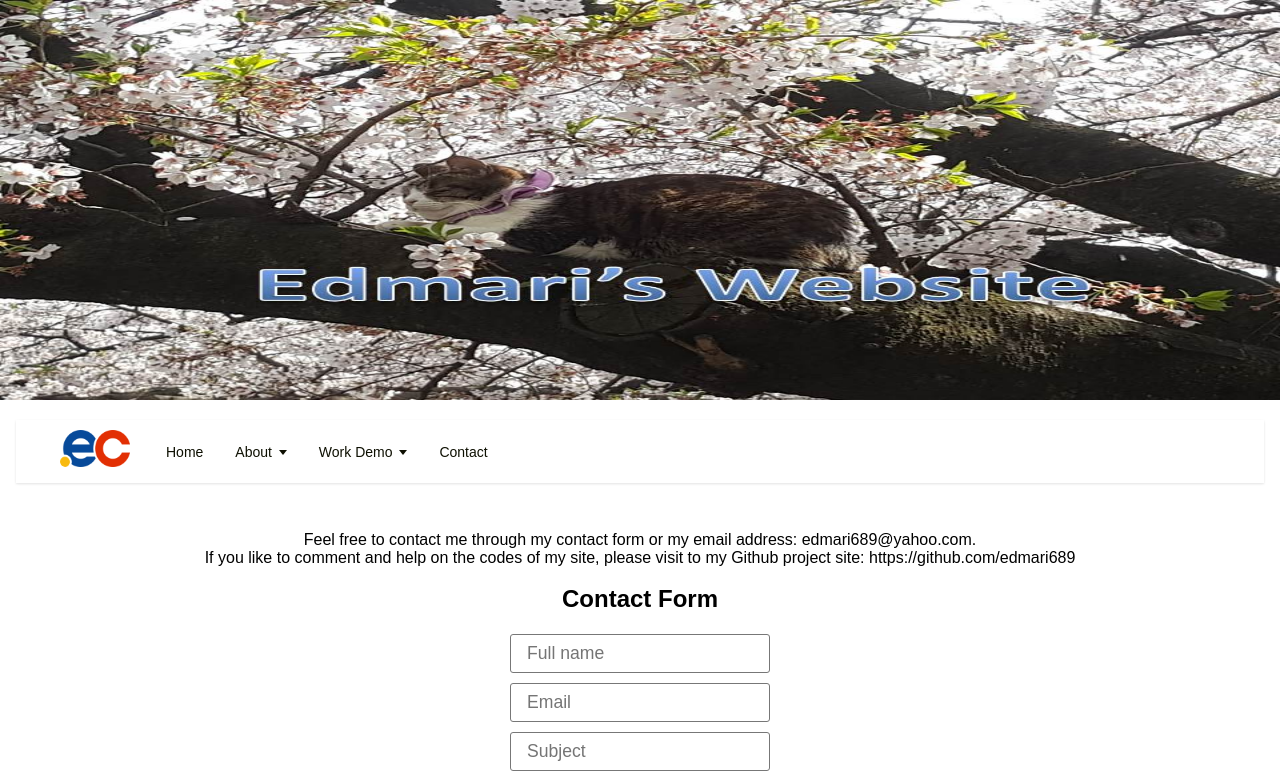
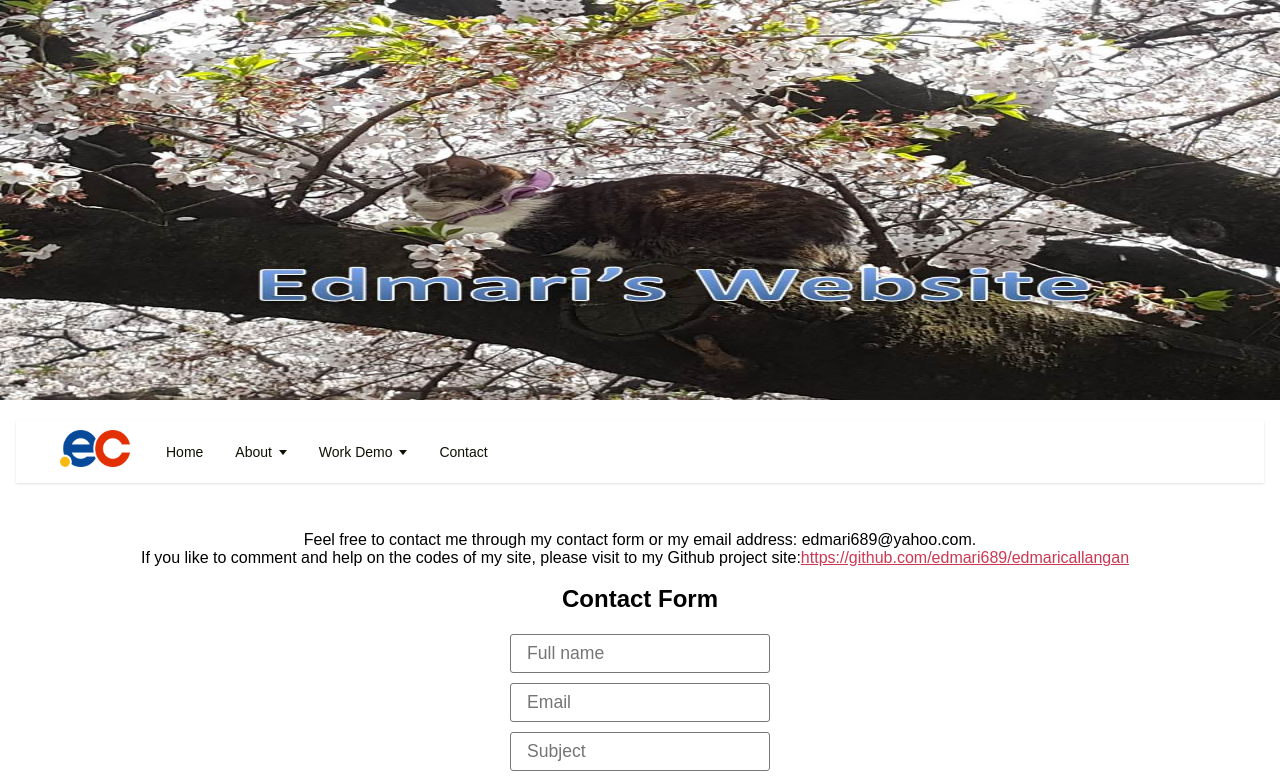
Before and after one commit to edmari689/edmaricallangan, a React (Create React App) app: page /contact in a window 1280 px wide. Shown: the top 779 px of the page. Built offline with nearby package versions, Linux system fonts and the light colour scheme.

Commit message:
Version 1.3.2 Edited the link text with URL address in the contact page

```diff
--- a/src/pages/Contact.js
+++ b/src/pages/Contact.js
@@ -1,4 +1,5 @@
 import {useRef, useState } from "react";
+import { Link } from "react-router-dom";
 import emailjs from '@emailjs/browser';
 import '../looks/contactForm.css';
 
@@ -44,7 +45,9 @@ export default function Contact () {
             <p>
                 Feel free to contact me through my contact form or my email address: edmari689@yahoo.com. <br />
                 If you like to comment and help on the codes of my site, please visit to my Github project site:
-                https://github.com/edmari689
+                <Link to="https://github.com/edmari689/edmaricallangan">
+                    https://github.com/edmari689/edmaricallangan
+                </Link>
             </p>
             <br />
             <h2>Contact Form</h2>
```
